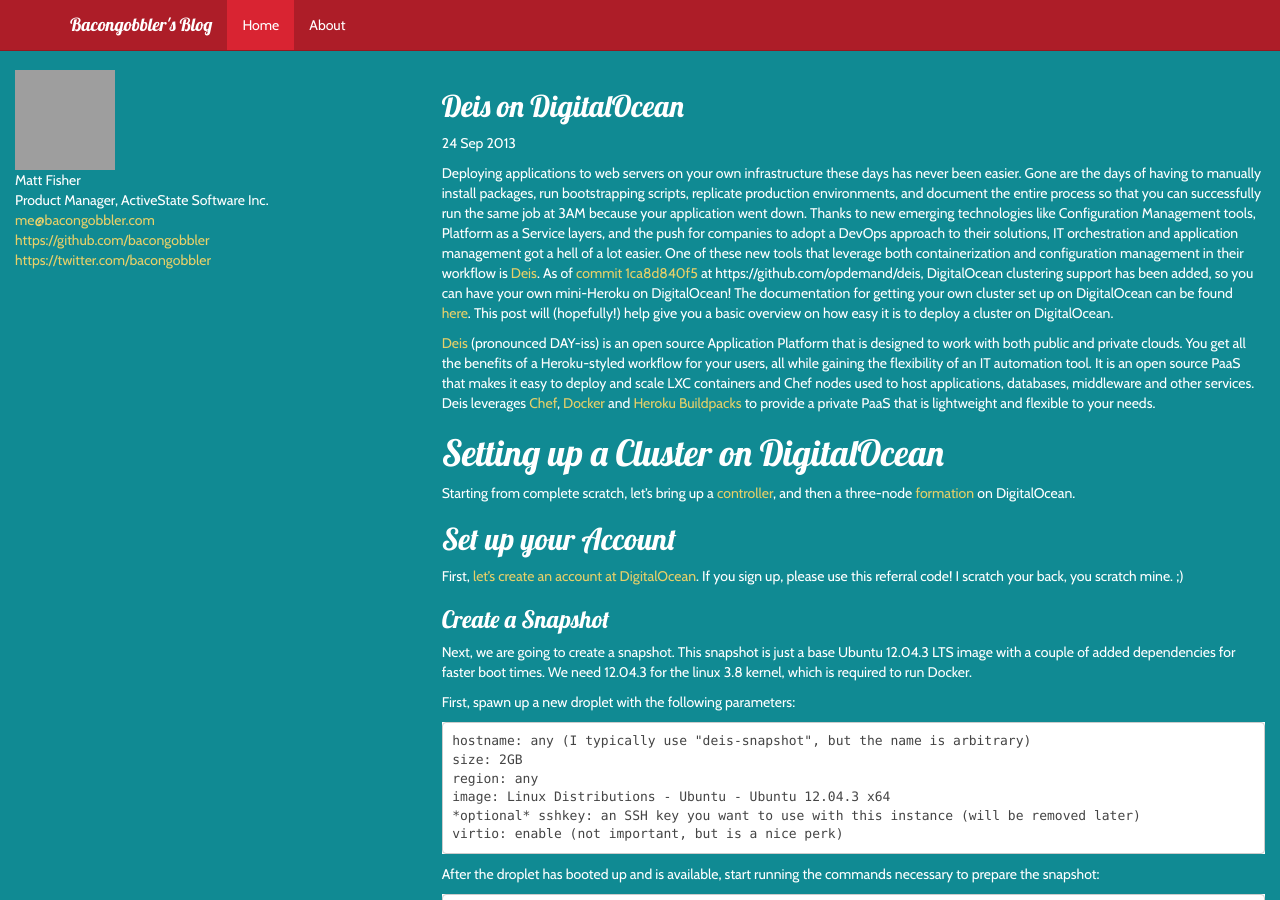
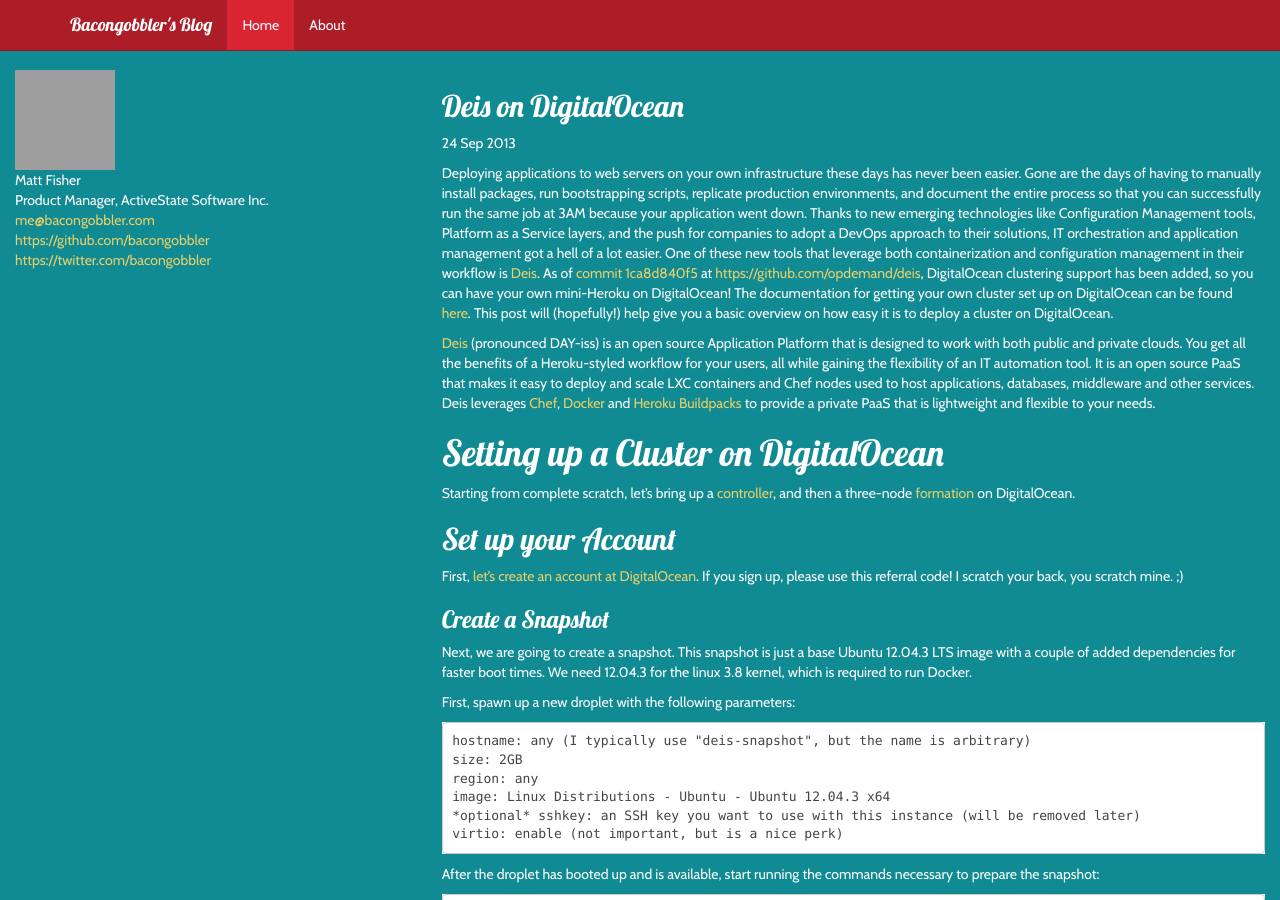
Before and after one commit to bacongobbler/bacongobbler.github.io, a Jekyll site: the page built from _posts/2013-10-31-deis-on-digitalocean.md, in a window 1280 px wide and 900 px high, cut to the strip 0-900 px from the top of the window. Built offline with Jekyll 4.4.1, drawn with Linux system fonts in a browser that asks for light colours; comment, search, counter and statistics services are not loaded; grey boxes are pictures that could not be loaded.

```diff
--- a/_posts/2013-10-31-deis-on-digitalocean.md
+++ b/_posts/2013-10-31-deis-on-digitalocean.md
@@ -6,7 +6,8 @@ tags: deis devops paas
 comments: true
 ---
 
-Deploying applications to web servers on your own infrastructure these days has never been easier. Gone are the days of having to manually install packages, run bootstrapping scripts, replicate production environments, and document the entire process so that you can successfully run the same job at 3AM because your application went down. Thanks to new emerging technologies like Configuration Management tools, Platform as a Service layers, and the push for companies to adopt a DevOps approach to their solutions, IT orchestration and application management got a hell of a lot easier. One of these new tools that leverage both containerization and configuration management in their workflow is [Deis][deis]. As of [commit 1ca8d840f5](https://github.com/opdemand/deis/commit/1ca8d840f5b655a269370aa9d7a8fe8e7c8da577) at https://github.com/opdemand/deis, DigitalOcean clustering support has been added, so you can have your own mini-Heroku on DigitalOcean! The documentation for getting your own cluster set up on DigitalOcean can be found [here](http://docs.deis.io/en/latest/installation/digitalocean/). This post will (hopefully!) help give you a basic overview on how easy it is to deploy a cluster on DigitalOcean.
+Deploying applications to web servers on your own infrastructure these days has never been easier. Gone are the days of having to manually install packages, run bootstrapping scripts, replicate production environments, and document the entire process so that you can successfully run the same job at 3AM because your application went down. Thanks to new emerging technologies like Configuration Management tools, Platform as a Service layers, and the push for companies to adopt a DevOps
+approach to their solutions, IT orchestration and application management got a hell of a lot easier. One of these new tools that leverage both containerization and configuration management in their workflow is [Deis][deis]. As of [commit 1ca8d840f5](https://github.com/opdemand/deis/commit/1ca8d840f5b655a269370aa9d7a8fe8e7c8da577) at <https://github.com/opdemand/deis>, DigitalOcean clustering support has been added, so you can have your own mini-Heroku on DigitalOcean! The documentation for getting your own cluster set up on DigitalOcean can be found [here](http://docs.deis.io/en/latest/installation/digitalocean/). This post will (hopefully!) help give you a basic overview on how easy it is to deploy a cluster on DigitalOcean.
 
 [Deis][deis] (pronounced DAY-iss) is an open source Application Platform that is designed to work with both public and private clouds. You get all the benefits of a Heroku-styled workflow for your users, all while gaining the flexibility of an IT automation tool. It is an open source PaaS that makes it easy to deploy and scale LXC containers and Chef nodes used to host applications, databases, middleware and other services. Deis leverages [Chef][chef], [Docker][docker] and [Heroku Buildpacks](https://devcenter.heroku.com/articles/buildpacks) to provide a private PaaS that is lightweight and flexible to your needs.
 
```
